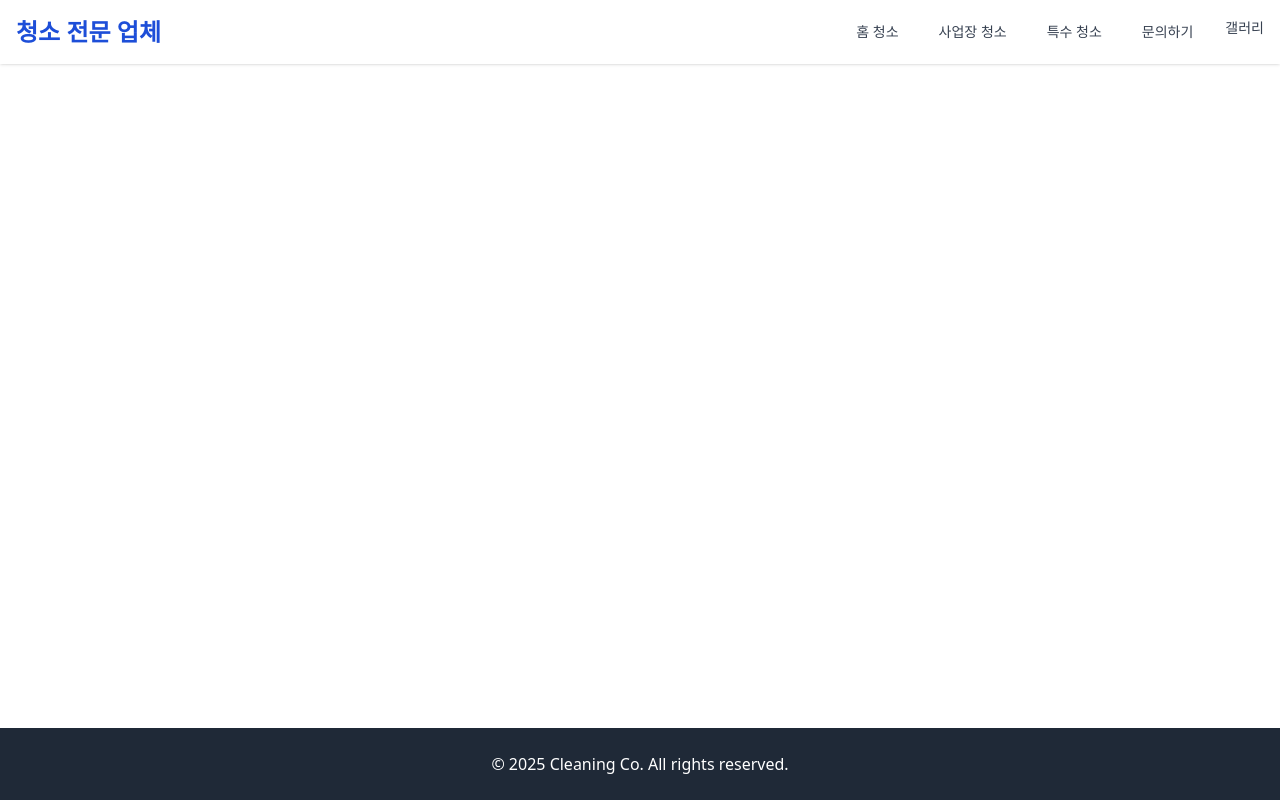
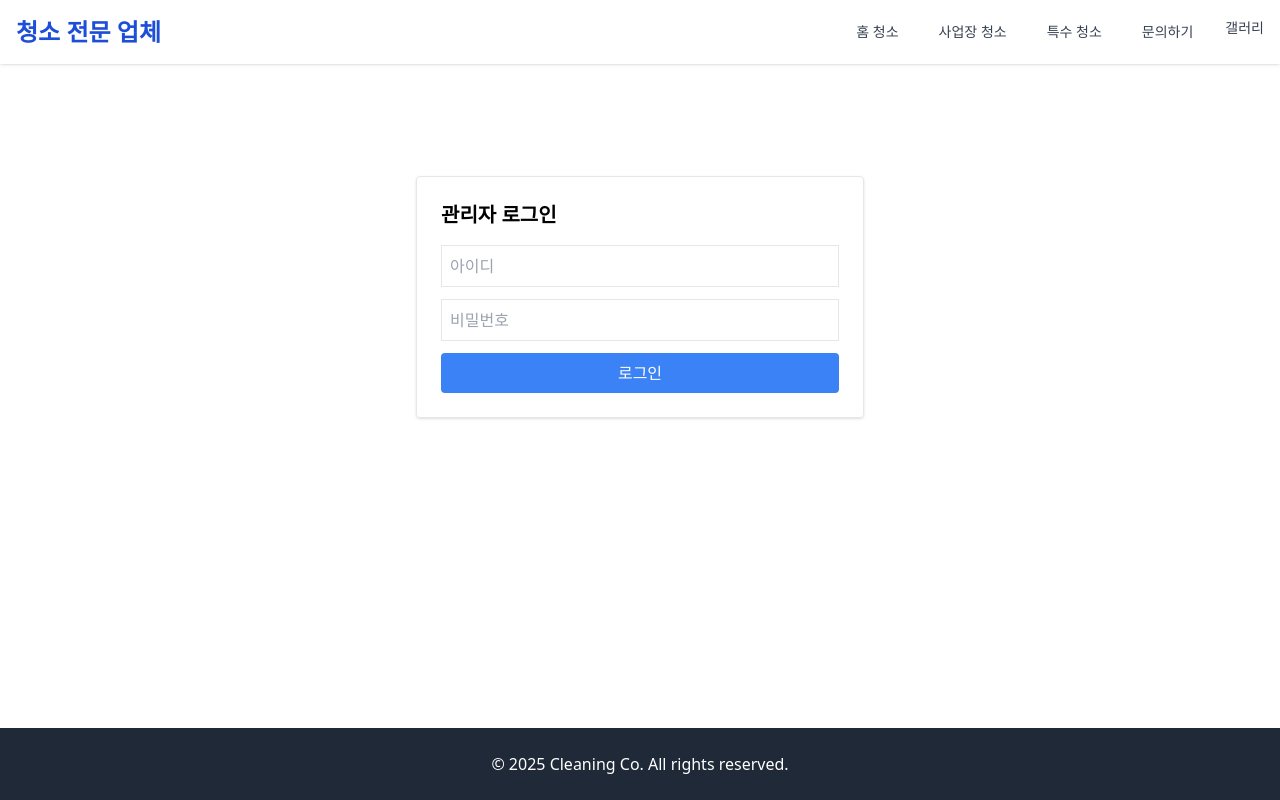
Before and after one commit to scvgong/FullStack_Cleaning_Service, a React (Vite) app in the folder Frontend/: page /admin/login in a window 1280 px wide. Shown: the top 800 px of the page. Built offline with nearby package versions, Linux system fonts and the light colour scheme.

Commit message:
관리자 로그인(front) 페이지 구현 및 인증

```diff
--- a/Frontend/src/App.jsx
+++ b/Frontend/src/App.jsx
@@ -14,6 +14,7 @@ import CarpetCleaning from "./pages/cleaning/CarpetCleaning";
 import WallCleaning from "./pages/cleaning/WallCleaning";
 import QuoteRequest from "./pages/contact/QuoteRequest";
 import Gallery from "./pages/Gallery";
+import AdminLogin from "./pages/admin/AdminLogin";
 
 function App() {
   return (
@@ -36,6 +37,7 @@ function App() {
           <Route path="/special-cleaning/wall" element={<WallCleaning />} />
           <Route path="/contact/quote" element={<QuoteRequest />} />
           <Route path="/gallery" element={<Gallery />} />
+          <Route path="/admin/login" element={<AdminLogin />} />
           <Route path="/admin/quotes" element={<AdminQuoteList />} />
           <Route path="/admin/quotes/:id" element={<AdminQuoteDetail />} />
         </Routes>
--- /dev/null
+++ b/Frontend/src/api/adminApi.js
@@ -0,0 +1,21 @@
+import axios from "axios";
+
+const BASE_URL = "http://localhost:8080/api/admin";
+
+export const loginAdmin = async (username, password) => {
+  const response = await axios.post(`${BASE_URL}/auth/login`, {
+    username,
+    password,
+  });
+  return response.data.token;
+};
+
+export const fetchAdminQuotes = async () => {
+  const token = localStorage.getItem("adminToken");
+  const response = await axios.get(`${BASE_URL}/quote-list`, {
+    headers: {
+      Authorization: `Bearer ${token}`,
+    },
+  });
+  return response.data;
+};
--- /dev/null
+++ b/Frontend/src/pages/admin/AdminLogin.jsx
@@ -0,0 +1,46 @@
+import { useState } from "react";
+import { useNavigate } from "react-router-dom";
+import { loginAdmin } from "../../api/adminApi";
+
+const AdminLogin = () => {
+  const [username, setUsername] = useState("");
+  const [password, setPassword] = useState("");
+  const navigate = useNavigate();
+
+  const handleSubmit = async (e) => {
+    e.preventDefault();
+    try {
+      const token = await loginAdmin(username, password);
+      localStorage.setItem("adminToken", token);
+      navigate("/admin/quotes");
+    } catch (err) {
+      alert("로그인 실패");
+    }
+  };
+
+  return (
+    <div className="p-6 max-w-md mx-auto mt-20 border rounded shadow">
+      <h2 className="text-xl font-bold mb-4">관리자 로그인</h2>
+      <form onSubmit={handleSubmit}>
+        <input
+          className="block w-full p-2 mb-3 border"
+          placeholder="아이디"
+          value={username}
+          onChange={(e) => setUsername(e.target.value)}
+        />
+        <input
+          type="password"
+          className="block w-full p-2 mb-3 border"
+          placeholder="비밀번호"
+          value={password}
+          onChange={(e) => setPassword(e.target.value)}
+        />
+        <button className="w-full bg-blue-500 text-white py-2 rounded">
+          로그인
+        </button>
+      </form>
+    </div>
+  );
+};
+
+export default AdminLogin;
--- a/Frontend/src/pages/admin/AdminQuoteList.jsx
+++ b/Frontend/src/pages/admin/AdminQuoteList.jsx
@@ -1,5 +1,7 @@
 import { useEffect, useState } from "react";
 import { useNavigate } from "react-router-dom";
+import { isAdminAuthenticated } from "../../utils/auth";
+import { fetchAdminQuotes } from "../../api/adminApi";
 import axios from "axios";
 
 export default function AdminQuoteList() {
@@ -12,15 +14,31 @@ export default function AdminQuoteList() {
   const pageSize = 10; // 페이지당 항목 수
 
   useEffect(() => {
+    if (!isAdminAuthenticated()) {
+      return;
+    } // 인증 확인
+
     axios
       .get(
-        `http://localhost:8080/api/admin/quotes?page=${page}&size=${pageSize}`
+        `http://localhost:8080/api/admin/quotes?page=${page}&size=${pageSize}`,
+        {
+          headers: {
+            Authorization: `Bearer ${localStorage.getItem("adminToken")}`,
+          },
+        }
       )
       .then((res) => {
         setQuotes(res.data.content);
         setTotal(res.data.totalElements);
       })
-      .catch((err) => console.error("목록 조회 실패:", err));
+      .catch((err) => {
+        console.error("목록 조회 실패:", err);
+        if (err.response?.status === 401) {
+          alert("로그인이 만료되었습니다. 다시 로그인해주세요.");
+          localStorage.removeItem("adminToken");
+          navigate("/admin/login");
+        }
+      });
   }, [page]);
 
   const totalPages = Math.ceil(total / pageSize); // 총 페이지 수
@@ -86,7 +104,7 @@ export default function AdminQuoteList() {
         {Array.from({ length: totalPages }, (_, idx) => (
           <button
             key={idx}
-            onClick={() => setPage(idx+1)}
+            onClick={() => setPage(idx + 1)}
             className={`px-3 py-1 rounded ${
               page === idx ? "bg-blue-600 text-white" : "bg-gray-200"
             }`}
--- /dev/null
+++ b/Frontend/src/utils/auth.js
@@ -0,0 +1,4 @@
+export const isAdminAuthenticated = () => {
+  const token = localStorage.getItem("adminToken");
+  return !!token;
+};
```
